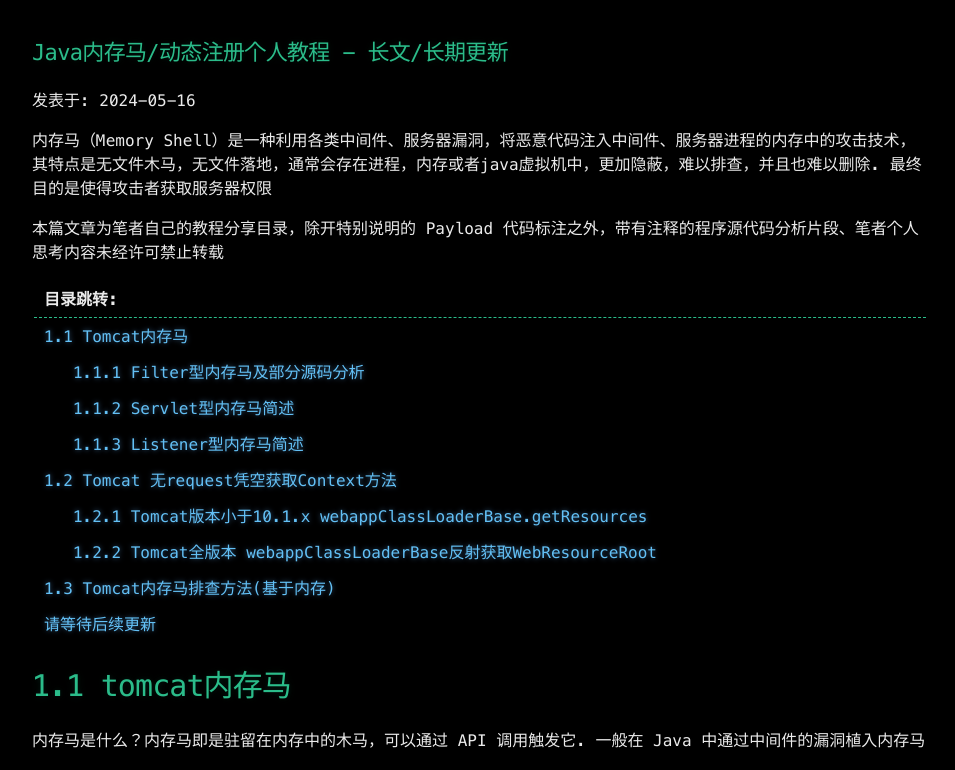
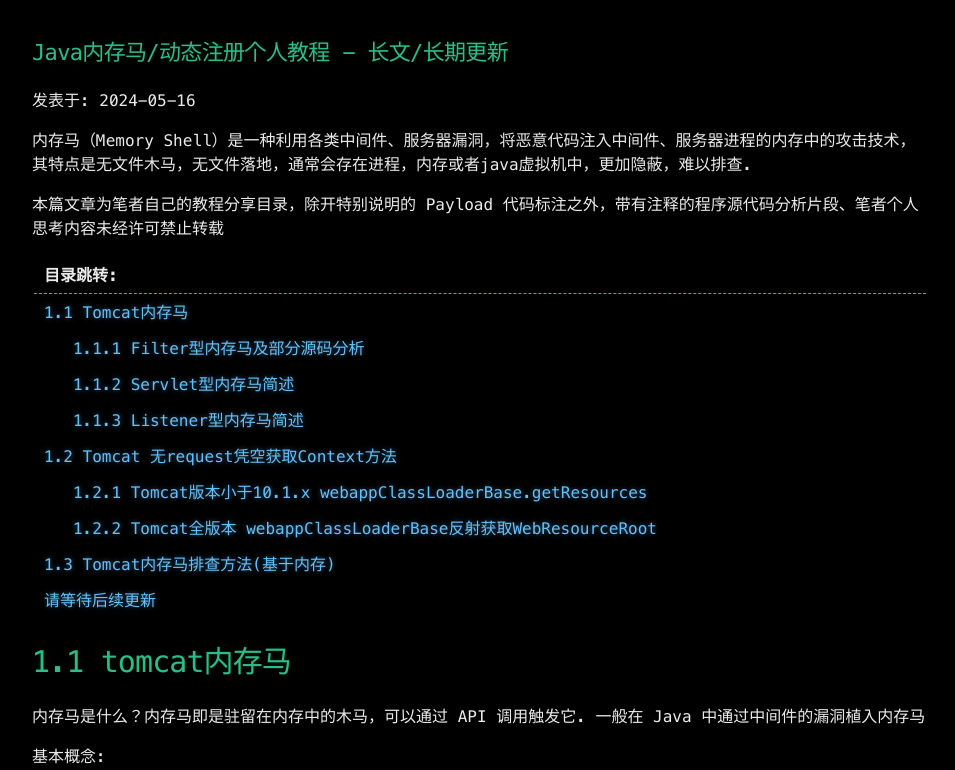
Before and after one commit to Leeyangee/leeyangee.github.io, a Jekyll site: the page built from _posts/2024-05-16-Java内存马教程目录 - 长期更新.md, in a window 1280 px wide and 900 px high, scrolled down 335 px, cut to the strip 130-900 px from the top of the window. Shown: the whole strip, without its empty margins (160-1115 px from the left). Built offline with Jekyll 4.4.1, drawn with Linux system fonts in a browser that asks for light colours; some web fonts are replaced.

Commit message:
Update 2024-05-16-Java内存马教程目录 - 长期更新.md

```diff
--- a/_posts/2024-05-16-Java内存马教程目录 - 长期更新.md
+++ b/_posts/2024-05-16-Java内存马教程目录 - 长期更新.md
@@ -3,7 +3,7 @@
 published: true
 ---
 
-内存马（Memory Shell）是一种利用各类中间件、服务器漏洞，将恶意代码注入中间件、服务器进程的内存中的攻击技术，其特点是无文件木马，无文件落地，通常会存在进程，内存或者java虚拟机中，更加隐蔽，难以排查，并且也难以删除. 最终目的是使得攻击者获取服务器权限
+内存马（Memory Shell）是一种利用各类中间件、服务器漏洞，将恶意代码注入中间件、服务器进程的内存中的攻击技术，其特点是无文件木马，无文件落地，通常会存在进程，内存或者java虚拟机中，更加隐蔽，难以排查.
 
 本篇文章为笔者自己的教程分享目录，除开特别说明的 Payload 代码标注之外，带有注释的程序源代码分析片段、笔者个人思考内容未经许可禁止转载
 
```
